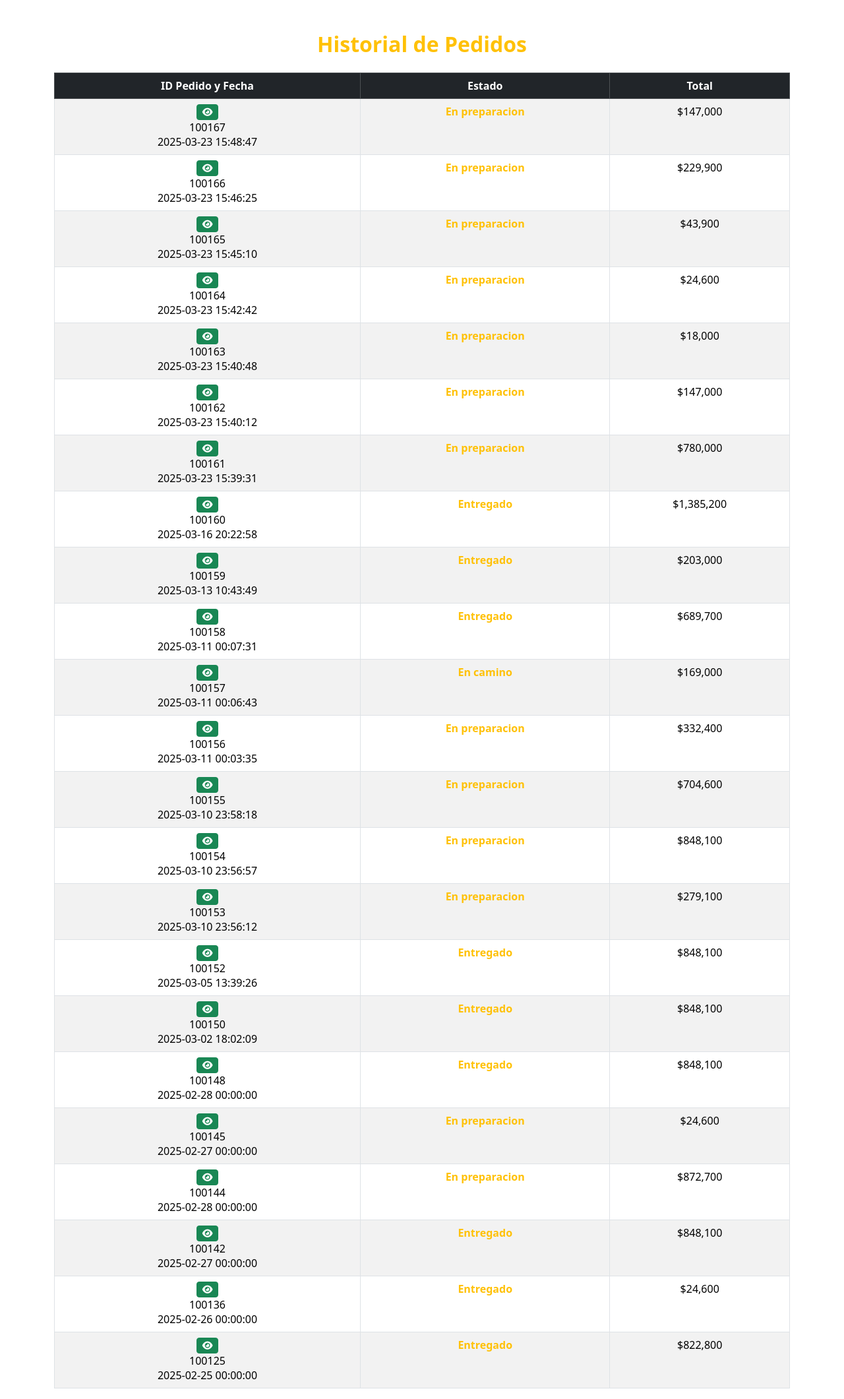
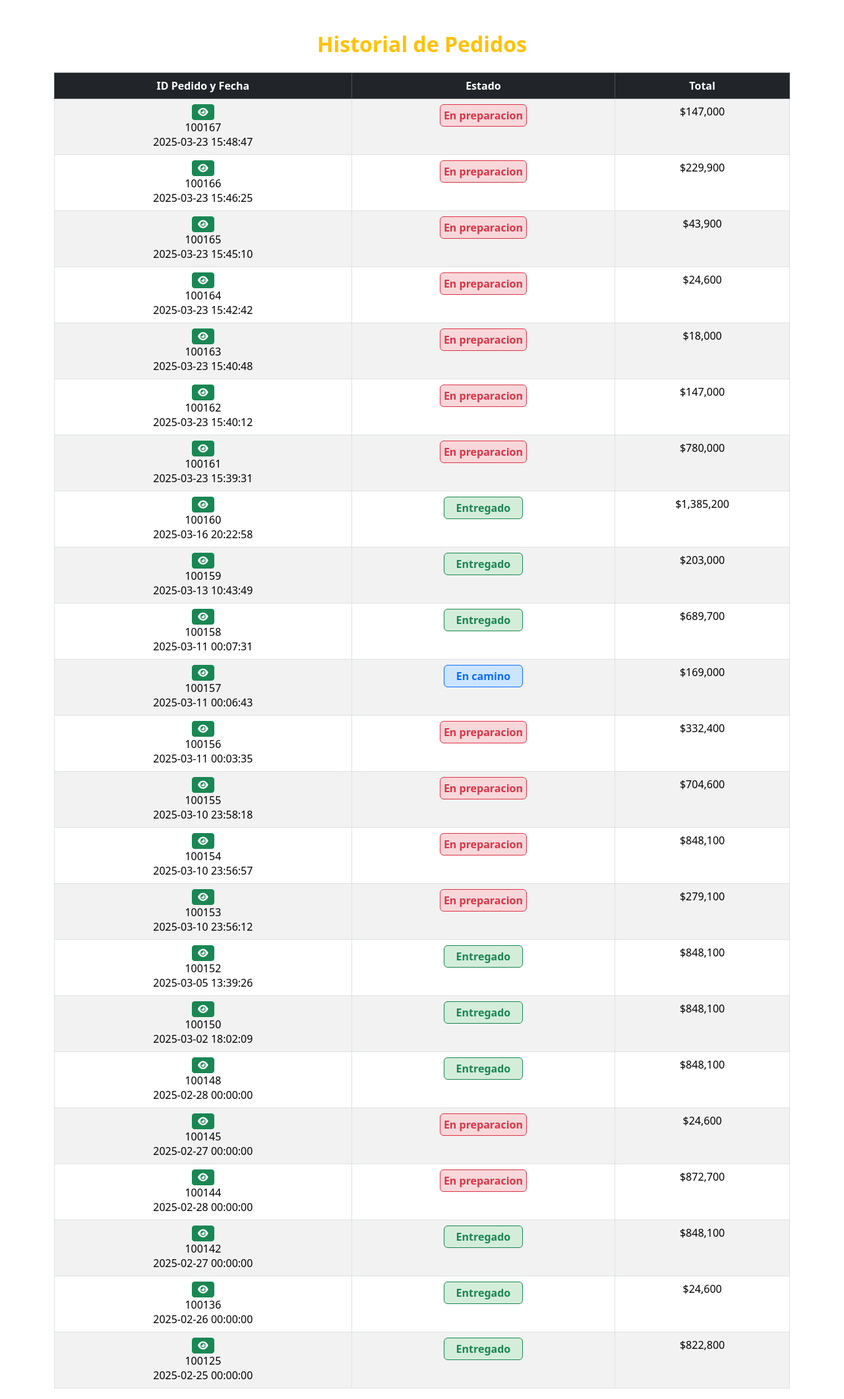
Before and after one commit to DilanLoz/CoctelApp, a PHP site: the page made by views/vushipe.php in a window 1280 px wide. Shown: the whole page at 66% size. Run offline with PHP 8.4, Linux system fonts and the light colour scheme; the template is opened without the code that fills it, so the values that code supplies are empty; a user stored in the database is signed in; data comes from the database, SQL or seed files in the repository.

Commit message:
historial de usuario

```diff
--- a/views/vushipe.php
+++ b/views/vushipe.php
@@ -45,8 +45,13 @@ $facturas = $facturaModel->getHistorialPedidos($idusu) ?? []; // Obtener factura
                             <?= $pedido['idpedido'] ?> <br>
                             <?= $pedido['fecha_pedido'] ?>
                         </td>
-                        <td class="fw-bold <?= ($pedido['estado_pedido'] == 'Entregado') ? 'text-success' : 'text-warning' ?>">
-                            <?= $pedido['estado'] ?>
+                        <td>
+                            <div class="estado-box border rounded
+                                <?= ($pedido['estado'] == 'En preparacion') ? 'text-danger bg-light-red border-danger' : '' ?>
+                                <?= ($pedido['estado'] == 'En camino') ? 'text-primary bg-light-blue border-primary' : '' ?>
+                                <?= ($pedido['estado'] == 'Entregado') ? 'text-success bg-light-green border-success' : '' ?>">
+                                <?= $pedido['estado'] ?>
+                            </div>
                         </td>
                         <td>$<?= number_format($pedido['total'],) ?></td>
                     </tr>
@@ -150,6 +155,32 @@ $facturas = $facturaModel->getHistorialPedidos($idusu) ?? []; // Obtener factura
         background-color: rgba(255, 193, 7, 0.5) !important;
         /* Amarillo con opacidad */
     }
+
+    .estado-box {
+        padding: 5px;
+        border-radius: 5px;
+        display: inline-block;
+        font-weight: bold;
+        min-width: 120px;
+        text-align: center;
+    }
+
+    /* Colores de fondo más claros */
+    .bg-light-red {
+        background-color: #f8d7da;
+    }
+
+    /* Rojo claro */
+    .bg-light-blue {
+        background-color: #cce5ff;
+    }
+
+    /* Azul claro */
+    .bg-light-green {
+        background-color: #d4edda;
+    }
+
+    /* Verde claro */
 </style>
 
 <!-- Script para marcar la fila -->
```
